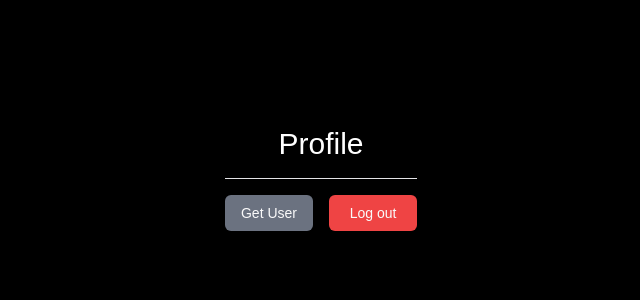
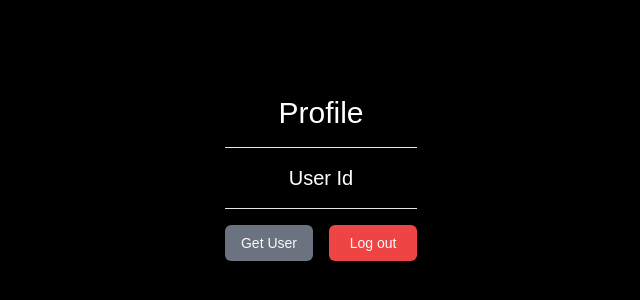
Before and after one commit to KNIGHTCORE47/NEXT_JS-Auth-Application-Version02, a Next.js app: page /profile in a window 1280 px wide. Shown: the part 222-522 px from the top of the page, without its empty margins (319-959 px from the left). Built offline with nearby package versions, Linux system fonts and the light colour scheme.

Commit message:
docs(app/profile/page.tsx): add user id section to profile page for better user experience feat(app/profile/page.tsx): introduce a new header element with a title for the user id section

```diff
--- a/src/app/(app)/profile/page.tsx
+++ b/src/app/(app)/profile/page.tsx
@@ -56,6 +56,10 @@ function page() {
 
             <hr />
 
+            <h1 className='text-xl text-center'>{"User Id"}</h1>
+
+            <hr />
+
             <div className='grid grid-cols-2 gap-x-4'>
                 <Button
                     onClick={() => { }}
```
